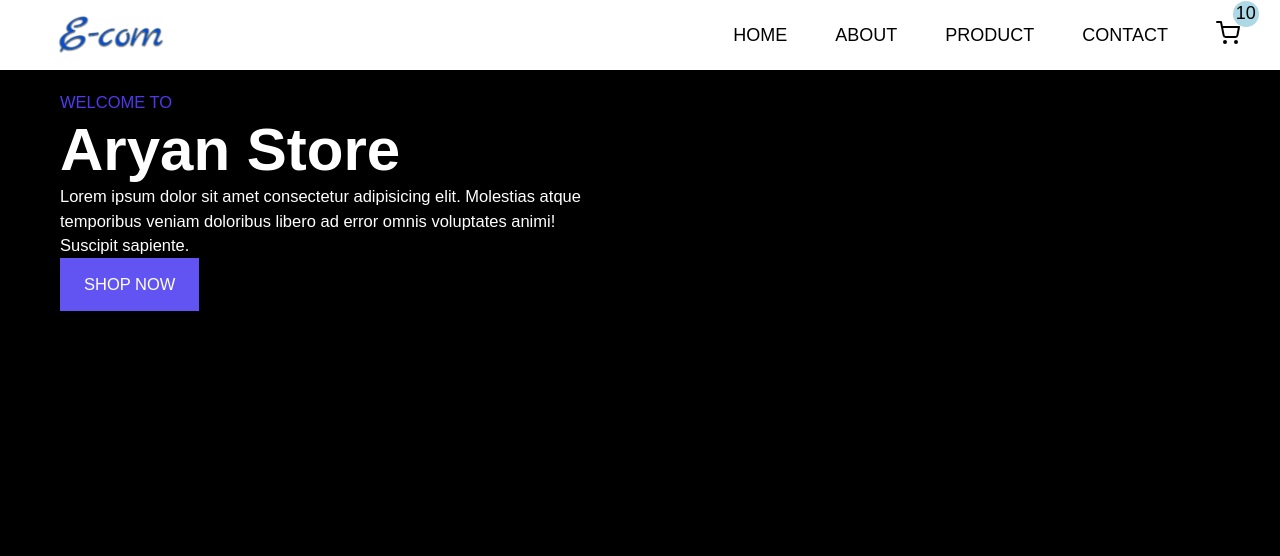
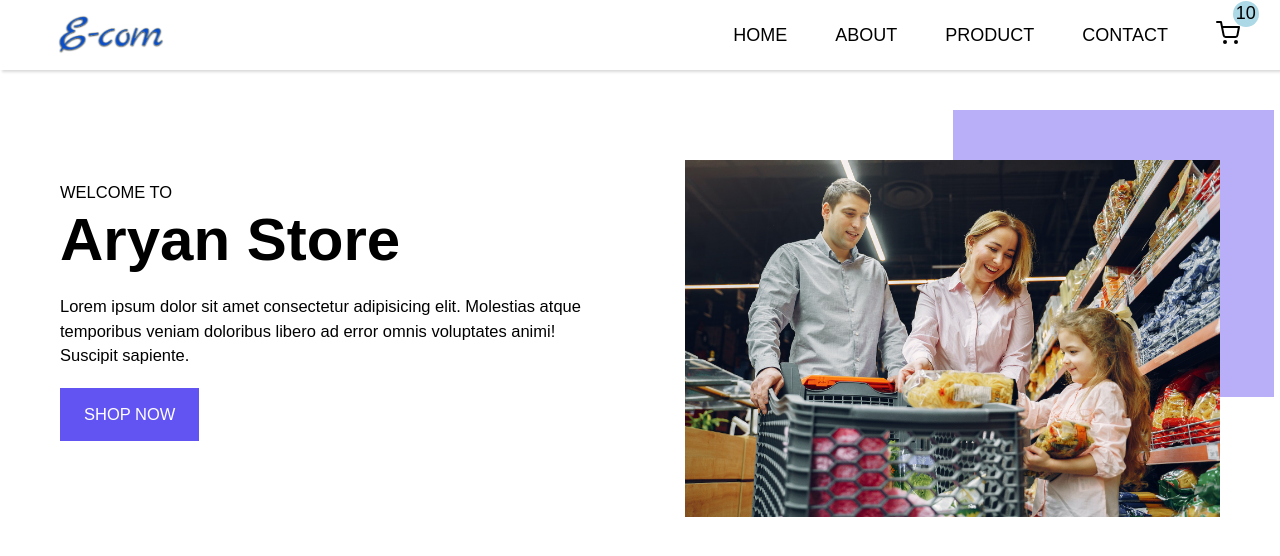
Before and after one commit to Aryan1691/ecom, a React (Vite) app: page / in a window 1280 px wide. Shown: the top 556 px of the page. Built offline with nearby package versions, Linux system fonts and the light colour scheme.

Commit message:
added hero

```diff
--- a/src/Components/About.jsx
+++ b/src/Components/About.jsx
@@ -1,7 +1,8 @@
+import HeroSection from "./HeroSection"
 
 const About = () => {
   return (
-    <div>About</div>
+  <HeroSection name={"E-Commerce"}/>
   )
 }
 
--- a/src/Components/HeroSection.jsx
+++ b/src/Components/HeroSection.jsx
@@ -1,14 +1,15 @@
 import { NavLink } from "react-router-dom";
 import { styled } from "styled-components";
 
-const HeroSection = () => {
+// eslint-disable-next-line react/prop-types
+const HeroSection = ({ name }) => {
   return (
     <Wrapper>
       <div className="container">
         <div className="grid grid-two-column">
           <div className="hero-section-data">
             <p className="intro-data">Welcome to </p>
-            <h1>Aryan Store</h1>
+            <h1>{name}</h1>
             <p>
               {" "}
               Lorem ipsum dolor sit amet consectetur adipisicing elit. Molestias
@@ -18,6 +19,11 @@ const HeroSection = () => {
             <NavLink>
               <Button>Shop Now</Button>
             </NavLink>
+          </div>
+          <div className="hero-section-image">
+            <figure>
+              <img src="images/hero.jpg" alt="hero" className="img-style" />
+            </figure>
           </div>
         </div>
       </div>
@@ -53,6 +59,52 @@ const Button = styled.button`
   }
 `;
 const Wrapper = styled.section`
+  padding: 7rem;
+  padding-inline: 3rem;
+  img {
+    min-width: 30rem;
+    height: 30rem;
+  }
+  .hero-section-data {
+    p {
+      margin: 2rem 0;
+      color: black;
+    }
+    h1 {
+      text-transform: capitalize;
+      font-weight: bold;
+      color: black;
+    }
+    .intro-data {
+      margin-bottom: 0;
+    }
+  }
+
+  .hero-section-image {
+    width: 100%;
+    height: auto;
+    display: flex;
+    justify-content: center;
+    align-items: center;
+  }
+  figure {
+    position: relative;
+
+    &::before {
+      content: "";
+      width: 60%;
+      height: 80%;
+      background-color: rgba(81, 56, 238, 0.4);
+      position: absolute;
+      left: 50%;
+      top: -5rem;
+      z-index: -1;
+    }
+    .img-style {
+      width: 100%;
+      height: auto;
+    }
+  }
   .container {
     max-width: 120rem;
     padding-block: 2rem;
@@ -67,11 +119,39 @@ const Wrapper = styled.section`
   .grid-two-column {
     grid-template-columns: repeat(2, 1fr);
   }
+
   .grid-three-column {
     grid-template-columns: repeat(3, 1fr);
   }
+
   .grid-four-column {
-      grid-template-columns: repeat(4, 1fr);
+    grid-template-columns: 1fr 1.2fr 0.5fr 0.8fr;
+  }
+  @media (max-width: 768px) {
+
+    .hero-section-data{
+      h1{
+        font-size: 5rem;
+      }
+      margin-bottom: 5rem;
+    }
+    padding: 4rem;
+    padding-inline: 2rem;
+    .grid {
+      gap: 10rem;
+    }
+    figure::after {
+      content: "";
+      width: 50%;
+      height: 100%;
+      left: 0;
+      top: 10%;
+      /* bottom: 10%; */
+      background-color: rgba(81, 56, 238, 0.4);
+    }
+    .grid-two-column {
+      grid-template-columns: repeat(1, 1fr);
+    }
   }
 `;
 export default HeroSection;
--- a/src/Components/Home.jsx
+++ b/src/Components/Home.jsx
@@ -1,15 +1,9 @@
-import { styled } from "styled-components";
 import HeroSection from "./HeroSection";
 const Home = () => {
-  const Wrapper = styled.section`
-    background-color: ${({ theme }) => theme.colors.bg};
-    color: white;
-    height: 100vh;
-  `;
+
   return (
-    <Wrapper>
-      <HeroSection />
-    </Wrapper>
+      <HeroSection name={"Aryan Store"} />
+
   );
 };
 
--- a/src/Components/Navbar.jsx
+++ b/src/Components/Navbar.jsx
@@ -82,7 +82,7 @@ const Navbar = () => {
 };
 
 const Nav = styled.nav`
-  @media only screen (max-width: 750px) {
+  @media only screen and (max-width: 750px) {
     .mobile-navbar-btn {
       display: block;
     }
```
Lines whose indentation alone changed are shown as unchanged.
